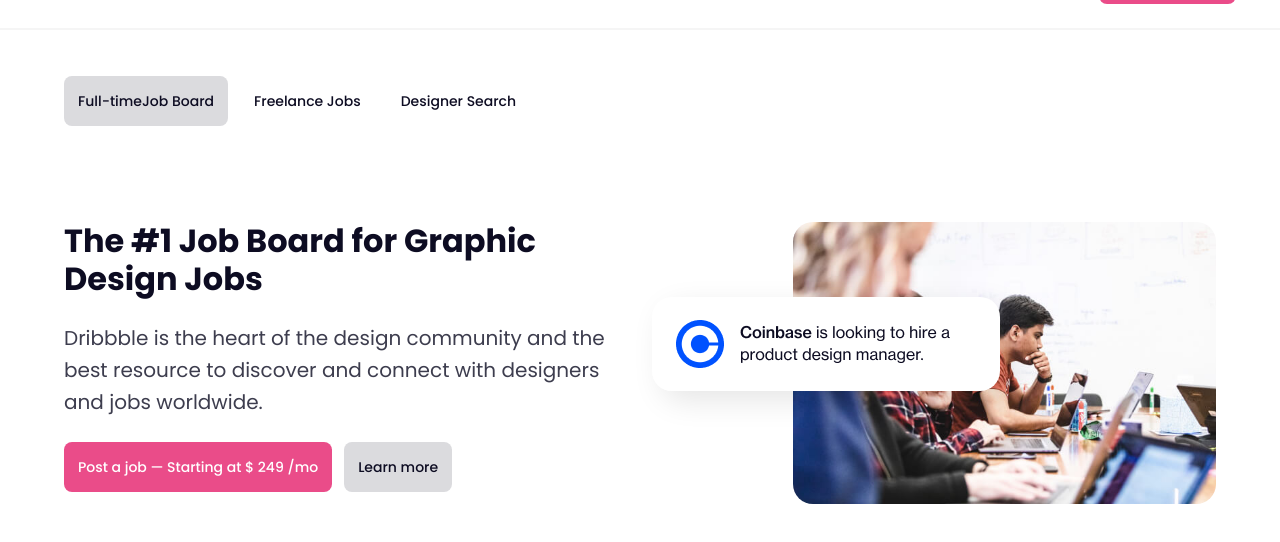
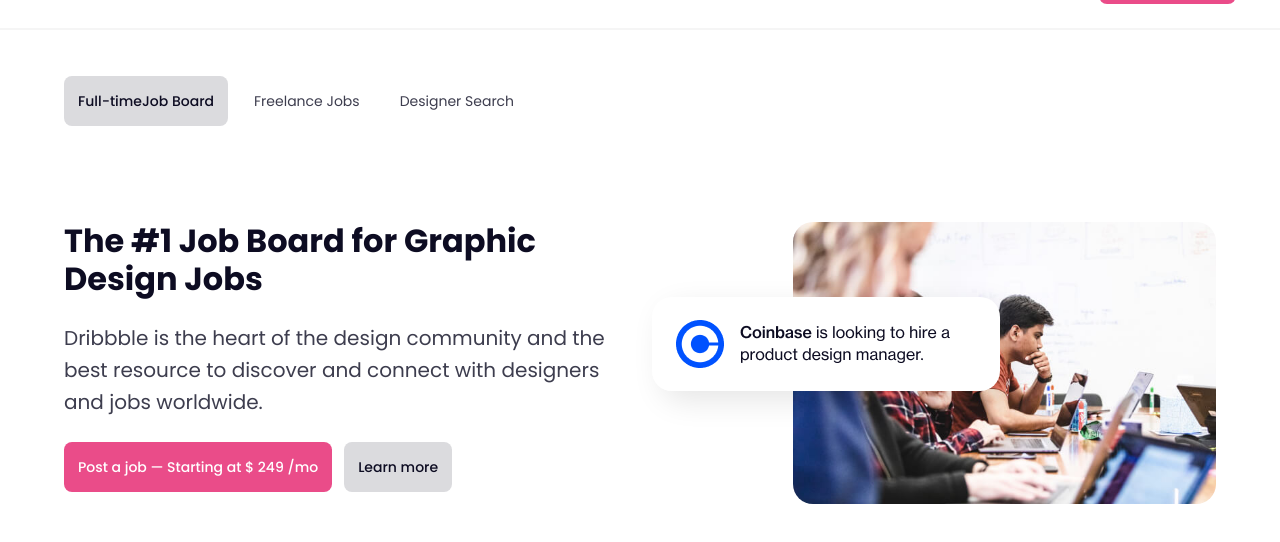
Before and after one commit to React-Ruler/dribbble-job-board, a plain HTML site: page index.html in a window 1280 px wide. Shown: the part 60-602 px from the top of the page. Drawn offline with Linux system fonts and the light colour scheme.

Commit message:
Add files via upload

```diff
--- a/sass/main.scss
+++ b/sass/main.scss
@@ -118,13 +118,13 @@ p.subtitle {
   border-radius: 8px !important;
   outline: none !important;
   background: transparent !important;
-  color: #0d0c22 !important;
+  color: $typeface-color-light !important;
   text-align: center !important;
   text-decoration: none !important;
   cursor: pointer !important;
   appearance: none !important;
   font-size: 14px !important;
-  font-weight: 500 !important;
+  font-weight: 400 !important;
   line-height: 20px !important;
 }
 
```
Also changed, not shown: dist/css/main.css.
